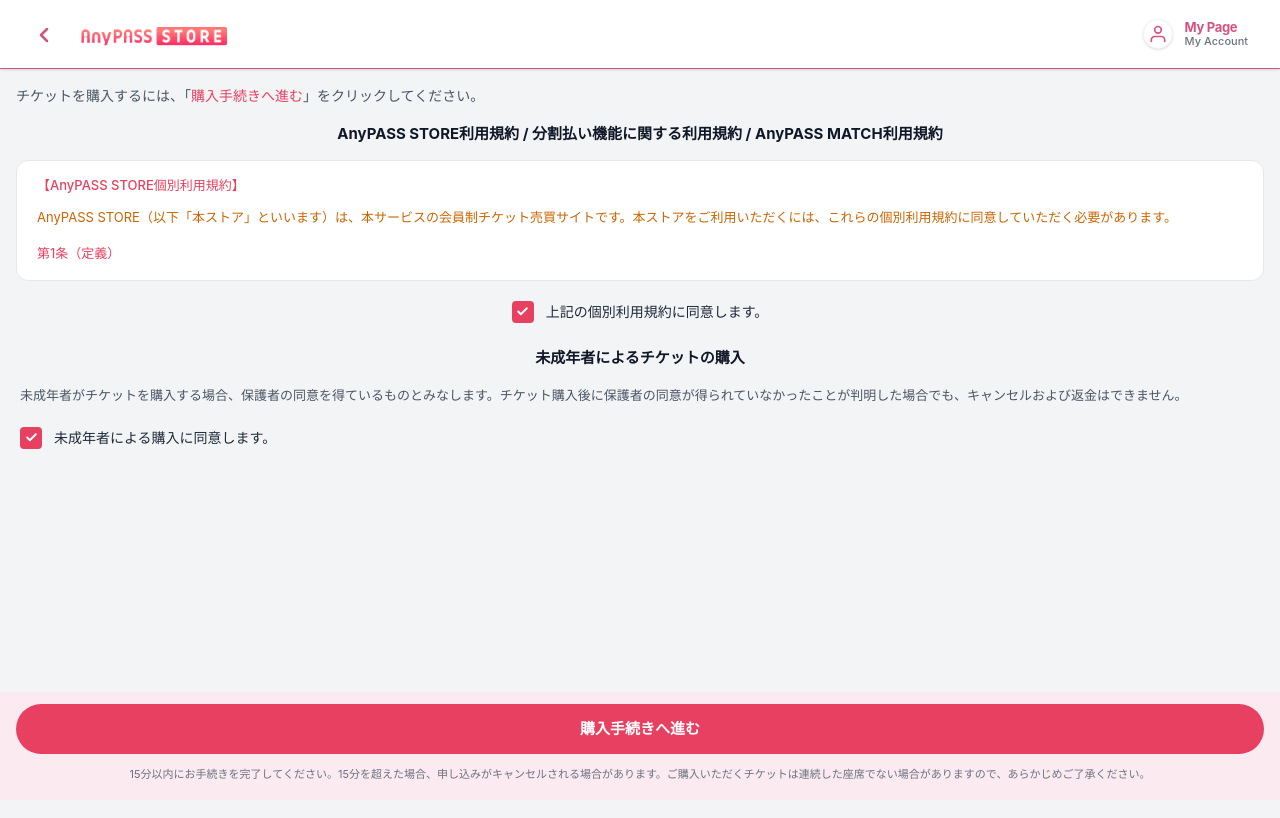
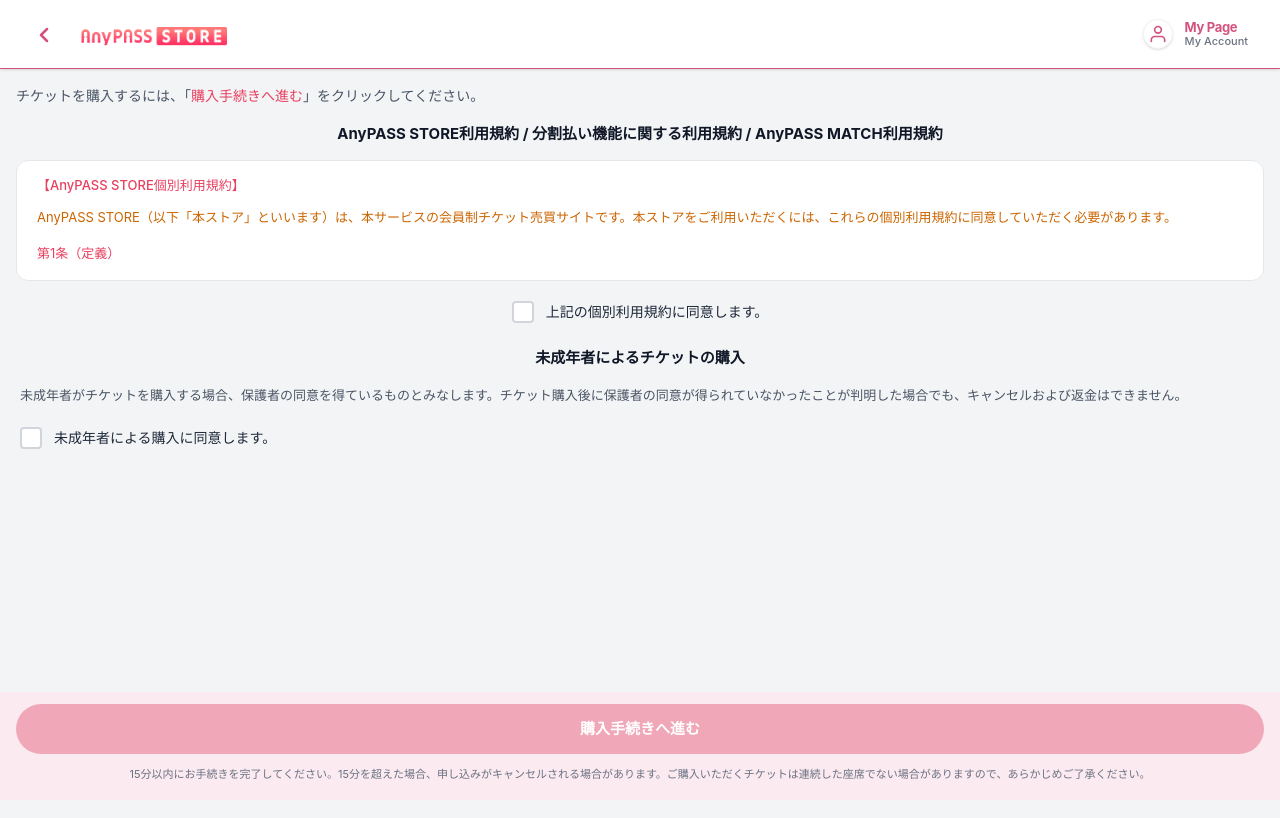
Before and after one commit to satoshikemboi/anypass, a React (Vite) app: page /step1 in a window 1280 px wide. Shown: the top 818 px of the page. Built offline with nearby package versions, Linux system fonts and the light colour scheme; sample sign-in values are in the browser's storage.

Commit message:
added the check box

```diff
--- a/src/pages/Step1.jsx
+++ b/src/pages/Step1.jsx
@@ -1,4 +1,4 @@
-import React from "react";
+import React, { useState } from "react";
 import { Link, useLocation } from "react-router-dom";
 
 const PINK = "#E84060";
@@ -77,19 +77,32 @@
   );
 }
 
-function CheckRow({ label, centered = false }) {
+/* Clickable, stateful checkbox row */
+function CheckRow({ label, centered = false, checked, onToggle }) {
   return (
-    <div className={`flex items-center gap-3 px-1 ${centered ? "justify-center" : ""}`}>
+    <button
+      type="button"
+      role="checkbox"
+      aria-checked={checked}
+      onClick={onToggle}
+      className={`flex items-center gap-3 px-1 w-full text-left cursor-pointer rounded-md py-1 -my-1 transition-colors hover:bg-black/[0.03] active:bg-black/[0.05] ${
+        centered ? "justify-center" : ""
+      }`}
+    >
       <div
-        className="w-5.5 h-5.5 rounded-sm flex items-center justify-center shrink-0"
-        style={{ background: PINK }}
+        className="w-5.5 h-5.5 rounded-sm flex items-center justify-center shrink-0 transition-colors duration-150 border-2"
+        style={
+          checked
+            ? { background: PINK, borderColor: PINK }
+            : { background: "white", borderColor: "#d1d5db" }
+        }
       >
-        <CheckIcon />
+        {checked && <CheckIcon />}
       </div>
       <p className={`text-[14px] text-gray-800 leading-snug ${centered ? "text-center" : ""}`}>
         {label}
       </p>
-    </div>
+    </button>
   );
 }
 
@@ -174,8 +187,13 @@
   const { state } = useLocation();
   const selectedTickets = state?.selectedTickets ?? [];
 
+  const [agreedToTerms, setAgreedToTerms] = useState(false);
+  const [agreedMinors, setAgreedMinors] = useState(false);
+
+  const canProceed = agreedToTerms && agreedMinors;
+
   return (
-    <div className="bg-gray-100 min-h-screen p-4 pb-36 font-sans">
+    <div className="bg-gray-100 min-h-screen p-4 pb-40 font-sans">
 
       {/* Top instruction */}
       <p className="text-sm text-gray-600 mb-4 leading-relaxed">
@@ -215,6 +233,8 @@
         <CheckRow
           label="上記の個別利用規約に同意します。"
           centered
+          checked={agreedToTerms}
+          onToggle={() => setAgreedToTerms(v => !v)}
         />
       </div>
 
@@ -229,11 +249,16 @@
 
       {/* Consent checkbox */}
       <div className="mb-5">
-        <CheckRow label="未成年者による購入に同意します。" />
+        <CheckRow
+          label="未成年者による購入に同意します。"
+          checked={agreedMinors}
+          onToggle={() => setAgreedMinors(v => !v)}
+        />
       </div>
 
       {/* CTA — fixed to bottom of screen */}
       <div className="fixed bottom-0 left-0 right-0 px-4 pt-3 pb-4" style={{ background: "#FBEAF0" }}>
+        {canProceed ? (
           <Link
             to="/step2"
             state={{ selectedTickets }}
@@ -242,6 +267,17 @@
           >
             購入手続きへ進む
           </Link>
+        ) : (
+          <button
+            type="button"
+            disabled
+            aria-disabled="true"
+            className="block w-full py-3.5 rounded-full text-white font-bold text-[15px] text-center mb-3 cursor-not-allowed"
+            style={{ background: "#f0a8b8" }}
+          >
+            購入手続きへ進む
+          </button>
+        )}
 
         <p className="text-[11px] text-gray-500 text-center leading-relaxed">
           15分以内にお手続きを完了してください。15分を超えた場合、申し込みがキャンセルされる場合があります。ご購入いただくチケットは連続した座席でない場合がありますので、あらかじめご了承ください。
```
Lines whose indentation alone changed are shown as unchanged.
